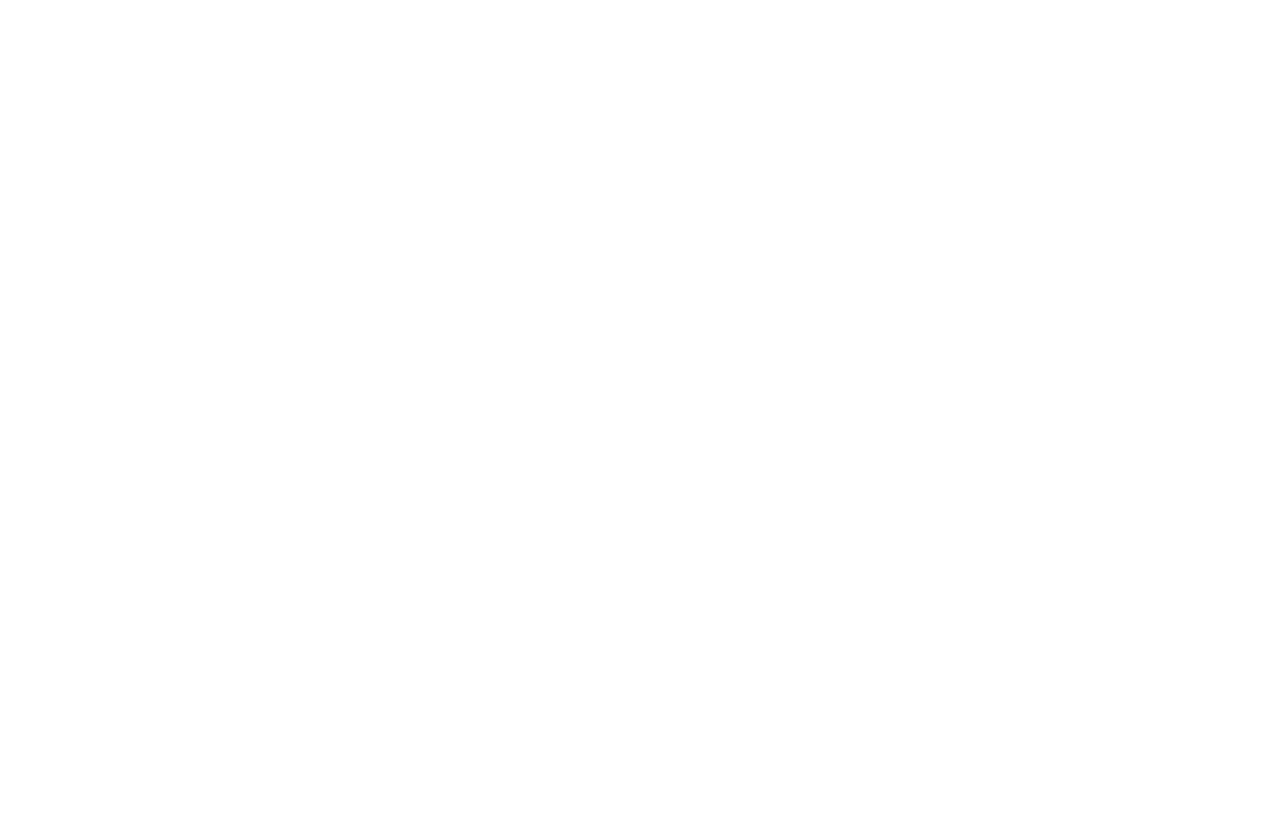
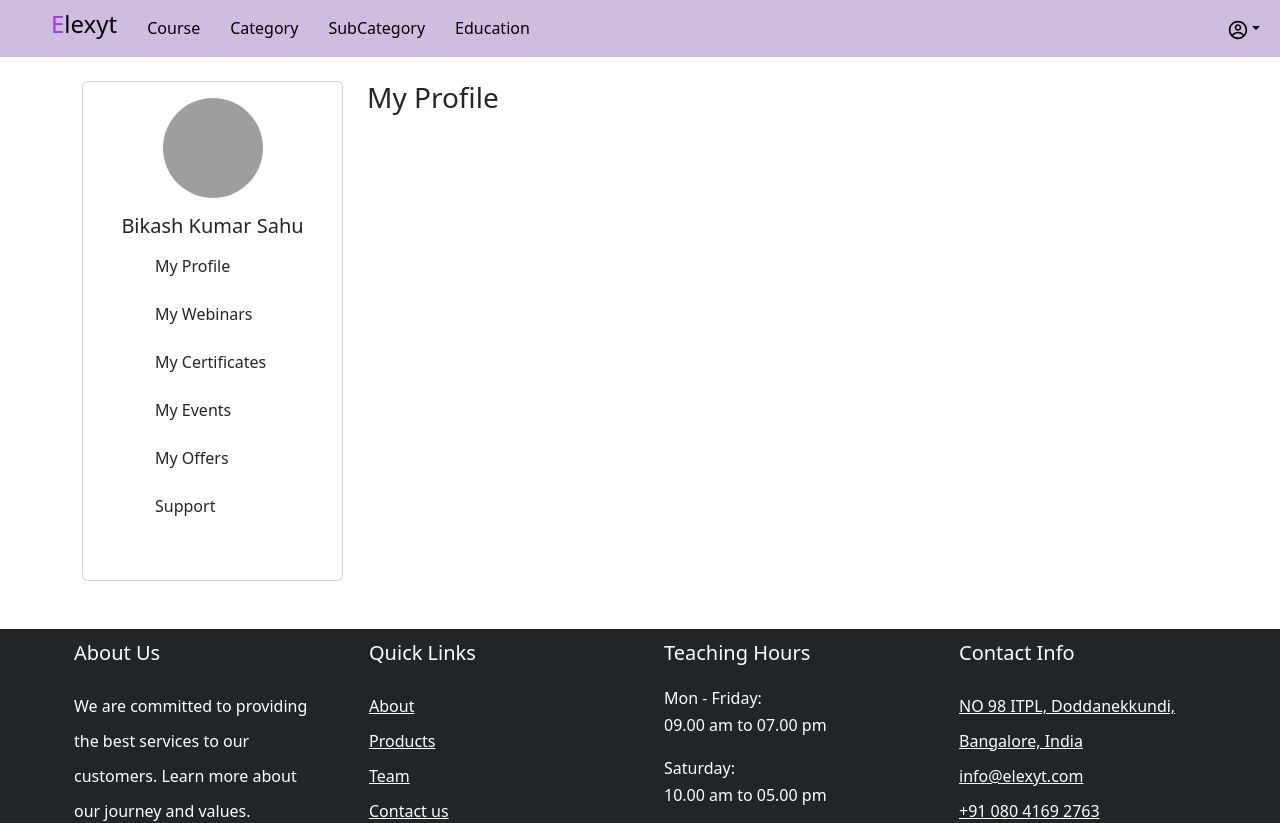
Before and after one commit to bikashsahu26/elexytclient, a React (Create React App) app: page /profile in a window 1280 px wide. Before the commit this address had no page. Shown: the top 823 px of the page. Before the commit the page ends 800 px from the top, so only its background shows below. Built offline with nearby package versions, Linux system fonts and the light colour scheme; grey boxes are pictures that could not be loaded.

Commit message:
center alignment and form velidation with

```diff
--- a/src/App.js
+++ b/src/App.js
@@ -9,6 +9,7 @@ import Signup from './components/Signin/Signup';
 import Footer from './components/Footer/Footer';
 import UserLogin from './components/UserLogin/UserLogin';
 import Education from './components/Education/Education';
+import ProfilePage from './components/Profile/ProfilePage';
 
 
 function App() {
@@ -25,6 +26,7 @@ function App() {
       <Route path="/footer" element={<Footer/>}> </Route>
       <Route path="/userlogin" element={<UserLogin/>}> </Route>
       <Route path="/education" element={<Education/>}> </Route>
+      <Route path="/profile" element={<ProfilePage/>}> </Route>
 
         <Route path="/" element={<Navigate to="/login" />} />
       </Routes>
--- a/src/components/Course/Course.jsx
+++ b/src/components/Course/Course.jsx
@@ -185,7 +185,16 @@ const Course = () => {
       // if (regex.test(trimmedValue)) {
       //   setcourse({ ...course, [name]: trimmedValue });
       // }
-      setcourse({ ...course, [name]: trimmedValue });
+      if (trimmedValue) {
+        setcourse({ ...course, [name]: trimmedValue });
+      } else {
+        alert(
+          "Invalid file type! Please select a video file (MP4, MKV, AVCHD)."
+        );
+        return;
+      }
+
+      // setcourse({ ...course, [name]: trimmedValue });
     } else {
       setcourse({ ...course, [name]: value });
     }
@@ -461,14 +470,12 @@ const Course = () => {
         trimmedValue += " ";
       }
 
-      const regex = /^[A-Za-z\s]*$/; //allow letters and spaces contentName
-
-      if (regex.test(trimmedValue)) {
+      // const regex = /^[A-Za-z\s]*$/; //allow letters and spaces contentName
+
+      if (trimmedValue) {
         updatedContent[name] = trimmedValue;
       } else {
-        alert(
-          "Content name must contain only letters and spaces, with no leading spaces and at most one trailing space."
-        );
+        alert("Content name can't be empty.");
         return;
       }
     } else {
@@ -740,15 +747,20 @@ const Course = () => {
         trimmedValue += " "; // only one trailing space
       }
 
-      const regex = /^[A-Za-z\s]*$/; //  alphabets and spaces allowed (no special characters)
-
-      if (regex.test(trimmedValue)) {
+      // const regex = /^[A-Za-z\s]*$/; //  alphabets and spaces allowed (no special characters)
+      // if (regex.test(trimmedValue)) {
+      //   setCourseDocument({
+      //     ...courseDocument,
+      //     [name]: trimmedValue,
+      //   });
+      // }
+      if (trimmedValue) {
         setCourseDocument({
           ...courseDocument,
           [name]: trimmedValue,
         });
       } else {
-        alert("Document name must contain only letters and spaces.");
+        alert("Document name can't be Empty.");
       }
     } else {
       setCourseDocument({
--- a/src/components/Navbar/Navbar.css
+++ b/src/components/Navbar/Navbar.css
@@ -6,6 +6,18 @@
     background-color: #cebdde;
     color: black;
   }
+
+  .center-items {
+    display: flex;
+    justify-content: center;
+    align-items: center;
+    flex: 1;
+  }
+
+  .center-items a {
+    margin: 0 15px;
+  }
+
 
   .nav-left,
   .nav-right {
--- a/src/components/Navbar/Navbar.jsx
+++ b/src/components/Navbar/Navbar.jsx
@@ -16,10 +16,14 @@ const Navbar = () => {
             <span className="custom-letter">lexyt</span>
           </h4>
         </a>
-        <a href="/course">Course</a>
-        <a href="/courseCategory">Category</a>
-        <a href="/courseSubcategory">SubCategory</a>
-        <a href="/education">Education</a>
+        <div className="center-items">
+          <a className="justify-content-center" href="/course">
+            Course
+          </a>
+          <a href="/courseCategory">Category</a>
+          <a href="/courseSubcategory">SubCategory</a>
+          <a href="/education">Education</a>
+        </div>
       </div>
 
       <div className="d-flex ms-auto">
@@ -36,7 +40,7 @@ const Navbar = () => {
           </div>
           <ul className="dropdown-menu dropdown-menu-end">
             <li>
-              <a className="dropdown-item" href="/">
+              <a className="dropdown-item" href="/profile">
                 My Profile
               </a>
             </li>
--- /dev/null
+++ b/src/components/Profile/ProfilePage.css
@@ -0,0 +1,12 @@
+.sidebar-card {
+  height: 100%;
+  min-height: 500px;
+}
+.sidebar-list {
+  list-style: none;
+  padding: 0; /* Remove default list padding */
+}
+
+.sidebar-list li {
+  margin-bottom: 15px;
+}
--- /dev/null
+++ b/src/components/Profile/ProfilePage.jsx
@@ -0,0 +1,156 @@
+import React, { useState } from "react";
+import "./ProfilePage.css";
+import Footer from "../Footer/Footer";
+import Navbar from "../Navbar/Navbar";
+const ProfilePage = () => {
+  const [selectedSideBar, setselectedSideBar] = useState("courses"); // Default is "courses"
+  const handleCategoryChange = (category) => {
+    setselectedSideBar(category);
+  };
+
+  // dynamic content based on the selected category of side bar
+  const getSidebarContent = () => {
+    switch (selectedSideBar) {
+      default:
+      case "profile":
+        return (
+          <>
+            <h3 className="mb-4">My Profile</h3>
+          </>
+        );
+      case "webinars":
+        return (
+          <>
+            <h3 className="mb-4">My Webinars</h3>
+            <div className="row"> {/* Display Webinars Content here */} </div>
+          </>
+        );
+      case "certificates":
+        return (
+          <>
+            <h3 className="mb-4">My Certificates</h3>
+            <div className="row">
+              {" "}
+              {/* Display Certificates Content here */}{" "}
+            </div>
+          </>
+        );
+
+      case "events":
+        return (
+          <>
+            <h3 className="mb-4">My Events</h3>
+            <div className="row"> {/* Display Events Content here */} </div>
+          </>
+        );
+      case "offers":
+        return (
+          <>
+            <h3 className="mb-4">My Offers</h3>
+            <div className="row"> {/* Display Offers Content here */} </div>
+          </>
+        );
+      case "support":
+        return (
+          <>
+            <h3 className="mb-4">For Support</h3>
+          </>
+        );
+    }
+  };
+
+  return (
+    <div>
+      <Navbar />
+      <div className="main-container">
+        <div className="container my-4">
+          {/* Sidebar and Main Content Wrapper */}
+          <div className="row">
+            {/* Sidebar */}
+            <div className="col-12 col-md-3 mb-4">
+              <div className="card text-center p-3 sidebar-card">
+                <div className="profile-pic mb-3">
+                  <img
+                    src="../images/courses.png"
+                    alt="User"
+                    className="rounded-circle"
+                    style={{ width: "100px", height: "100px" }}
+                  />
+                </div>
+                <h5 className="mb-3">Bikash Kumar Sahu</h5>
+                <ul className="list-unstyled ms-5 text-start sidebar-list">
+                  <li className="mb-4">
+                    <a
+                      href="#profile"
+                      className="text-decoration-none text-dark"
+                      onClick={() => handleCategoryChange("profile")}
+                    >
+                      <i className="bi bi-mortarboard-fill me-2"></i> My Profile
+                    </a>
+                  </li>
+                  <li className="mb-4">
+                    <a
+                      href="#webinars"
+                      className="text-decoration-none text-dark"
+                      onClick={() => handleCategoryChange("webinars")}
+                    >
+                      <i className="bi bi-calendar-event-fill me-2"></i> My
+                      Webinars
+                    </a>
+                  </li>
+                  <li className="mb-4">
+                    <a
+                      href="#certificates"
+                      className="text-decoration-none text-dark"
+                      onClick={() => handleCategoryChange("certificates")}
+                    >
+                      <i className="bi bi-award-fill me-2"></i> My Certificates
+                    </a>
+                  </li>
+                  <li className="mb-4">
+                    <a
+                      href="#events"
+                      className="text-decoration-none text-dark"
+                      onClick={() => handleCategoryChange("events")}
+                    >
+                      <i className="bi bi-calendar-week-fill me-2"></i> My
+                      Events
+                    </a>
+                  </li>
+                  <li className="mb-4">
+                    <a
+                      href="#offers"
+                      className="text-decoration-none text-dark"
+                      onClick={() => handleCategoryChange("offers")}
+                    >
+                      <i className="bi bi-tag-fill me-2"></i> My Offers
+                    </a>
+                  </li>
+                  <li>
+                    <a
+                      href="#support"
+                      className="text-decoration-none text-dark"
+                      onClick={() => handleCategoryChange("support")}
+                    >
+                      <i className="bi bi-question-circle-fill me-2"></i>{" "}
+                      Support
+                    </a>
+                  </li>
+                </ul>
+              </div>
+            </div>
+
+            {/* Main Content */}
+            <div className="col-12 col-md-9">
+              {getSidebarContent()}{" "}
+              {/* Display content based on selected category */}
+            </div>
+          </div>
+        </div>
+      </div>
+      <Footer />
+    </div>
+  );
+};
+
+export default ProfilePage;
```
